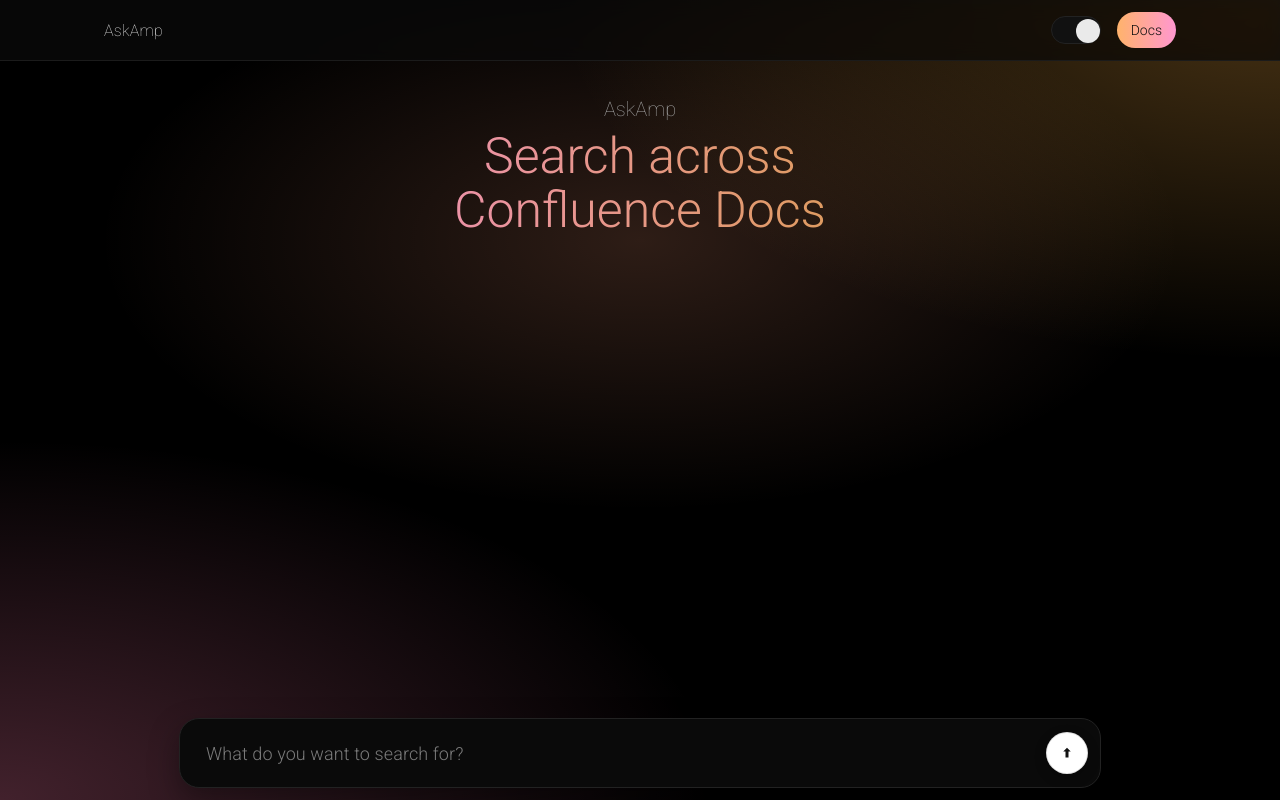
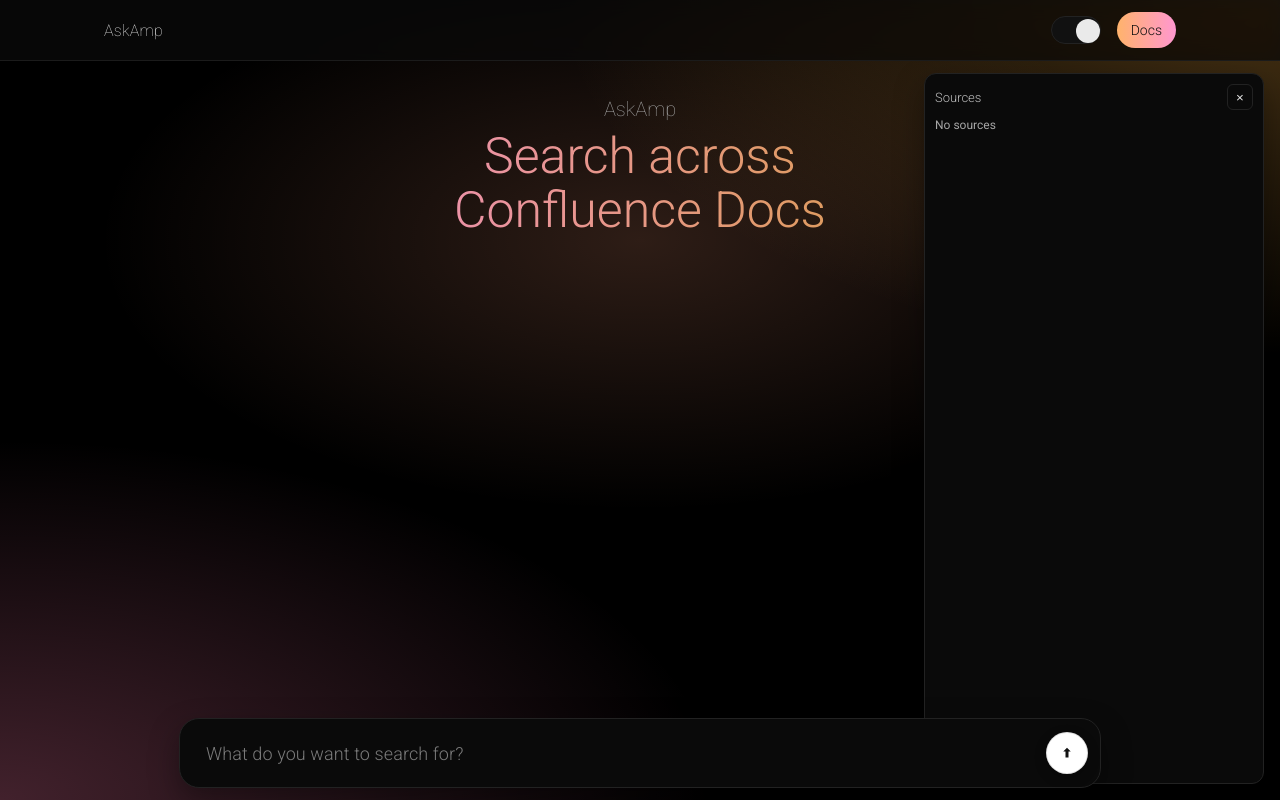
Before and after one commit to saswatnayak1998/enterpriseAgent, a Next.js app: page / in a window 1280 px wide. Built offline with nearby package versions, Linux system fonts and the light colour scheme.

Commit message:
fixed light mode sources

```diff
--- a/app/api/chat/route.ts
+++ b/app/api/chat/route.ts
@@ -8,11 +8,11 @@
 
 type RetrieverResult = { source: string; text: string; score?: number };
 
-type Reference = { label: string; url: string };
+type Reference = { label: string; url: string; snippet?: string };
 
 const SYSTEM_PROMPT =
 	"You are an LLM developed by Amperesand (by Saswat). You were made by Saswat. You will be fed data from documents. " +
-	"Do not copy-paste content from the docs; instead, make sense of it and answer the user's query clearly and concisely. " +
+	"Do not copy-paste content from the docs; instead, make sense of it and answer the user's query clearly and with formatting. " +
 	"If the provided context is insufficient, say you don't know. When available, include brief citations." +
 	"If there are conflicting information in the document, state it along with sources." +
 	"If the query is not related with any chunks, then answer based on your knowledge base and dont show the sources.";
@@ -44,13 +44,13 @@
 
 	const apiKey = process.env.NIM_API_KEY;
 	const base = process.env.NIM_BASE_URL || 'https://integrate.api.nvidia.com/v1';
-	const model = process.env.NIM_MODEL || 'openai/gpt-oss-20b';
+	const model = process.env.NIM_MODEL || 'openai/gpt-oss-120b';
 	if (!apiKey) {
 		return NextResponse.json({ error: 'Missing NIM_API_KEY' }, { status: 401 });
 	}
 
-	const topK = Number(process.env.TOP_K || '4');
-	const minScore = Number(process.env.MIN_SCORE || '0.25');
+	const topK = Number(process.env.TOP_K || '8');
+	const minScore = Number(process.env.MIN_SCORE || '-0.1');
 	const items = await fetchContext(query, topK, minScore);
 	const hasRelevant = items.length > 0;
 	const contextBlocks = items.map((it, i) => `[#${i + 1}] Source: ${it.source}\n${it.text}`);
@@ -93,7 +93,11 @@
 
 		const answer = data?.choices?.[0]?.message?.content ?? '';
 		const references: Reference[] = hasRelevant
-			? items.map((it, i) => ({ label: `#${i + 1} ${it.source}`, url: `${process.env.RETRIEVER_URL}/raw?source=${encodeURIComponent(it.source)}` }))
+			? items.map((it, i) => ({
+				label: `#${i + 1} ${it.source}`,
+				url: `${process.env.RETRIEVER_URL}/raw?source=${encodeURIComponent(it.source)}`,
+				snippet: it.text
+			}))
 			: [];
 
 		return NextResponse.json({ answer, usedRag: hasRelevant, chunks: hasRelevant ? items : [], references });
--- a/app/page.tsx
+++ b/app/page.tsx
@@ -4,7 +4,7 @@
 
 type Theme = 'dark' | 'light';
 
-type Msg = { role: 'user' | 'assistant'; content: string; references?: { label: string; url: string }[] };
+type Msg = { role: 'user' | 'assistant'; content: string; references?: { label: string; url: string; snippet?: string }[] };
 
 export default function Page() {
 	const [messages, setMessages] = useState<Msg[]>([]);
@@ -26,6 +26,11 @@
 	const [footerHeight, setFooterHeight] = useState(160);
 	const headerRef = useRef<HTMLDivElement>(null);
 	const [headerHeight, setHeaderHeight] = useState(0);
+	// Sidebar state and selection persistence
+	const [sideOpen, setSideOpen] = useState(true);
+	const [followLatest, setFollowLatest] = useState(true);
+	const [selectedTurn, setSelectedTurn] = useState<number | null>(null);
+	const [hydrated, setHydrated] = useState(false);
 
 	useEffect(() => {
 		const onResize = () => setIsSmall(window.innerWidth < 820);
@@ -33,6 +38,32 @@
 		window.addEventListener('resize', onResize);
 		return () => window.removeEventListener('resize', onResize);
 	}, []);
+
+	// Load persisted state
+	useEffect(() => {
+		try {
+			const raw = localStorage.getItem('askamp_chat_v1');
+			if (!raw) { setHydrated(true); return; }
+			const parsed = JSON.parse(raw || '{}');
+			if (Array.isArray(parsed.messages)) setMessages(parsed.messages);
+			if (parsed.theme === 'dark' || parsed.theme === 'light') setTheme(parsed.theme);
+			if (typeof parsed.sideOpen === 'boolean') setSideOpen(parsed.sideOpen);
+			if (typeof parsed.followLatest === 'boolean') setFollowLatest(parsed.followLatest);
+			if (typeof parsed.selectedTurn === 'number' || parsed.selectedTurn === null) setSelectedTurn(parsed.selectedTurn);
+		} catch {}
+		setHydrated(true);
+	}, []);
+
+	// Persist state on changes
+	useEffect(() => {
+		if (!hydrated) return;
+		try {
+			localStorage.setItem(
+				'askamp_chat_v1',
+				JSON.stringify({ messages, theme, sideOpen, followLatest, selectedTurn })
+			);
+		} catch {}
+	}, [messages, theme, sideOpen, followLatest, selectedTurn, hydrated]);
 
 	useEffect(() => {
 		const RO = (window as any).ResizeObserver;
@@ -135,9 +166,11 @@
 					{
 						role: 'assistant',
 						content: data.answer ?? 'No answer',
-						references: (data.references as { label: string; url: string }[]) || []
+						references: (data.references as { label: string; url: string; snippet?: string }[]) || []
 					}
 				]);
+				// If following latest, auto-select new turn
+				if (followLatest) setSelectedTurn(null);
 			}
 		} catch (e: any) {
 			setMessages((m) => [...m, { role: 'assistant', content: `Error: ${e?.message || e}` }]);
@@ -186,6 +219,124 @@
 		color: 'transparent',
 		animation: 'shimmerText 9s linear infinite'
 	};
+	const shimmerGoldStyle: React.CSSProperties = {
+		background: 'linear-gradient(90deg, rgba(255,222,173,0.92), rgba(255,245,210,0.9), rgba(255,222,173,0.92))',
+		backgroundSize: '200% 100%',
+		WebkitBackgroundClip: 'text',
+		backgroundClip: 'text',
+		color: 'transparent',
+		animation: 'shimmerText 9s linear infinite'
+	};
+
+	// Minimal Markdown renderer (bold, italics, lists, paragraphs)
+	function renderInline(text: string): React.ReactNode[] {
+		const nodes: React.ReactNode[] = [];
+		let last = 0;
+		const re = /\*\*(.*?)\*\*|__(.*?)__|\*(.*?)\*|_(.*?)_/g;
+		let m: RegExpExecArray | null;
+		let key = 0;
+		while ((m = re.exec(text)) !== null) {
+			if (m.index > last) nodes.push(text.slice(last, m.index));
+			const content = m[1] ?? m[2] ?? m[3] ?? m[4] ?? '';
+			if (m[1] || m[2]) nodes.push(<strong key={`b-${key++}`}>{content}</strong>);
+			else nodes.push(<em key={`i-${key++}`}>{content}</em>);
+			last = m.index + m[0].length;
+		}
+		if (last < text.length) nodes.push(text.slice(last));
+		return nodes;
+	}
+
+	function renderMarkdown(md: string): React.ReactNode {
+		const lines = (md || '').replace(/\r/g, '').split('\n');
+		const blocks: React.ReactNode[] = [];
+		let i = 0;
+		let blockKey = 0;
+		const isUl = (s: string) => /^\s*[-*+]\s+/.test(s);
+		const isOl = (s: string) => /^\s*\d+\.\s+/.test(s);
+		const isTableLine = (s: string) => /^\s*\|.*\|\s*$/.test(s);
+		const isHr = (s: string) => /^\s*([-*_])\1\1+\s*$/.test(s);
+		const isHeading = (s: string) => /^\s{0,3}#{1,3}\s+/.test(s);
+		while (i < lines.length) {
+			if (/^\s*$/.test(lines[i])) { i++; continue; }
+			if (isHr(lines[i])) { blocks.push(<div key={`hr-${blockKey++}`} style={{ borderTop: `1px solid ${theme === 'dark' ? '#1f1f1f' : '#e5e7eb'}`, margin: '14px 0' }} />); i++; continue; }
+			if (isHeading(lines[i])) {
+				const m = lines[i].match(/^(\s{0,3})(#{1,3})\s+(.*)$/)!;
+				const level = m[2].length; const text = m[3].trim(); i++;
+				const common = { margin: '10px 0 6px', fontWeight: 300 } as React.CSSProperties;
+				if (level === 1) blocks.push(<h1 key={`h-${blockKey++}`} style={{ ...common, fontSize: 28 }}>{renderInline(text)}</h1>);
+				else if (level === 2) blocks.push(<h2 key={`h-${blockKey++}`} style={{ ...common, fontSize: 22 }}>{renderInline(text)}</h2>);
+				else blocks.push(<h3 key={`h-${blockKey++}`} style={{ ...common, fontSize: 18 }}>{renderInline(text)}</h3>);
+				continue;
+			}
+			if (isTableLine(lines[i])) {
+				const tbl: string[] = [];
+				while (i < lines.length && isTableLine(lines[i])) { tbl.push(lines[i]); i++; }
+				blocks.push(
+					<div key={`tbl-${blockKey++}`} style={{ margin: '10px 0' }}>
+						{(() => {
+							const border = theme === 'dark' ? '#2a2a2a' : '#e5e7eb';
+							const rows = tbl.map((l) => l.trim()).filter((l) => /^\|.*\|$/.test(l)).map((l) => l.replace(/^\||\|$/g, ''));
+							const cells = rows.map((r) => r.split('|').map((c) => c.trim()));
+							let header: string[] | null = null; let startIdx = 0;
+							if (cells.length >= 2 && /^[-:\s\|]+$/.test(rows[1])) { header = cells[0]; startIdx = 2; }
+							return (
+								<table style={{ width: '100%', borderCollapse: 'collapse', fontSize: 14 }}>
+									{header && (
+										<thead><tr>{header.map((h, i) => (<th key={i} style={{ textAlign: 'left', border: `1px solid ${border}`, padding: '6px 8px', fontWeight: 500 }}>{h}</th>))}</tr></thead>
+									)}
+									<tbody>
+										{cells.slice(startIdx).map((row, ri) => (
+											<tr key={ri}>{row.map((c, ci) => (<td key={ci} style={{ border: `1px solid ${border}`, padding: '6px 8px', verticalAlign: 'top' }}>{renderInline(c)}</td>))}</tr>
+										))}
+									</tbody>
+								</table>
+							);
+						})()}
+					</div>
+				);
+				continue;
+			}
+			if (isUl(lines[i])) {
+				const items: React.ReactNode[] = [];
+				while (i < lines.length && isUl(lines[i])) {
+					items.push(<li key={`li-${items.length}`}>{renderInline(lines[i].replace(/^\s*[-*+]\s+/, ''))}</li>);
+					i++;
+				}
+				blocks.push(<ul key={`ul-${blockKey++}`} style={{ margin: '8px 0 8px 20px' }}>{items}</ul>);
+				continue;
+			}
+			if (isOl(lines[i])) {
+				const items: React.ReactNode[] = [];
+				while (i < lines.length && isOl(lines[i])) {
+					items.push(<li key={`li-${items.length}`}>{renderInline(lines[i].replace(/^\s*\d+\.\s+/, ''))}</li>);
+					i++;
+				}
+				blocks.push(<ol key={`ol-${blockKey++}`} style={{ margin: '8px 0 8px 20px' }}>{items}</ol>);
+				continue;
+			}
+			const para: string[] = [];
+			while (i < lines.length && !/^\s*$/.test(lines[i]) && !isUl(lines[i]) && !isOl(lines[i]) && !isTableLine(lines[i]) && !isHeading(lines[i]) && !isHr(lines[i])) {
+				para.push(lines[i]);
+				i++;
+			}
+			const text = para.join(' ').trim();
+			if (text) blocks.push(<p key={`p-${blockKey++}`} style={{ margin: '10px 0' }}>{renderInline(text)}</p>);
+		}
+		return <>{blocks}</>;
+	}
+
+	// Right panel data
+	const assistantTurns = messages.map((m, i) => ({ m, i })).filter((x) => x.m.role === 'assistant' && x.m.references && x.m.references.length > 0);
+	const effectiveTurnIndex = followLatest ? (assistantTurns.length ? assistantTurns[assistantTurns.length - 1].i : null) : (selectedTurn ?? (assistantTurns.length ? assistantTurns[assistantTurns.length - 1].i : null));
+	const sideRefs = effectiveTurnIndex != null ? (messages[effectiveTurnIndex].references || []) : [];
+	const turnOptions = assistantTurns.map(({ i }) => {
+		let q = '';
+		for (let j = i - 1; j >= 0; j--) { if (messages[j].role === 'user') { q = messages[j].content; break; } }
+		const label = (q || 'Question').replace(/\s+/g, ' ').slice(0, 60) + (q.length > 60 ? '…' : '');
+		return { i, label };
+	});
+	const rightPanelW = 340;
+	const mainMaxWidth = !isSmall && sideOpen && (sideRefs.length > 0 || turnOptions.length > 0) ? `min(920px, calc(100vw - ${rightPanelW + 48}px))` : 920;
 
 	return (
 		<div style={{ height: '100vh', display: 'grid', gridTemplateRows: 'auto 1fr auto', alignItems: 'start', overflow: 'hidden' }}>
@@ -225,7 +376,8 @@
 			</nav>
 
 			{/* Messages above input (scrollable) */}
-			<main ref={listRef} style={{ maxWidth: 920, margin: '0 auto', width: '100%', padding: `${headerHeight + 12}px 16px ${footerHeight + 32}px`, overflowY: 'auto', boxSizing: 'border-box', WebkitOverflowScrolling: 'touch', touchAction: 'pan-y', minHeight: 0 }}>
+			<main ref={listRef as any} style={{ position: 'fixed', top: headerHeight + 12, left: 0, right: (!isSmall && sideOpen && (sideRefs.length > 0 || turnOptions.length > 0)) ? rightPanelW + 32 : 0, bottom: footerHeight + 24, overflowY: 'auto', WebkitOverflowScrolling: 'touch', touchAction: 'pan-y' }}>
+			<div style={{ maxWidth: mainMaxWidth as any, margin: '0 auto', width: '100%', padding: '0 16px' }}>
 			<section style={{ textAlign: 'center', padding: '24px 12px 24px' }}>
 					<div style={{ fontSize: 20, fontWeight: 100, marginBottom: 8, color: textColorMuted }}>AskAmp</div>
 					<h1 style={{ margin: '0 auto', maxWidth: 560, fontSize: 50, lineHeight: 1.08, fontWeight: 300, ...shimmerStyle }}>Search across Confluence Docs</h1>
@@ -233,29 +385,80 @@
 				</section>
 
 				{messages.map((m, i) => (
-					<div key={i} style={{ margin: '0 auto', maxWidth: 820, background: 'transparent', borderRadius: 12, padding: '8px 0' }}>
-						<div style={{ fontSize: 12, color: textColorMuted, marginBottom: 6 }}>{m.role}</div>
-						<div style={{ whiteSpace: 'pre-wrap', fontSize: 16, lineHeight: 1.6 }}>{m.content}</div>
-						{m.role === 'assistant' && m.references && m.references.length > 0 && (
-							<div style={{ marginTop: 12 }}>
-								<div style={{ fontSize: 13, opacity: 0.8, marginBottom: 8, fontWeight: 300 }}>Sources</div>
-								<div style={{ display: 'grid', gridTemplateColumns: 'repeat(auto-fill, minmax(120px, auto))', gap: 8 }}>
-									{m.references.map((ref, idx) => {
-										const display = ref.label.replace(/^#\d+\s+/, '');
-										return (
-											<a key={idx} href={ref.url} target="_blank" rel="noreferrer" style={{ textDecoration: 'none', color: 'inherit' }}>
-												<div style={{ border: `1px solid ${refTileBorder}`, borderRadius: 10, background: refTileBg, padding: '8px 10px', fontSize: 12, fontWeight: 300, whiteSpace: 'nowrap', overflow: 'hidden', textOverflow: 'ellipsis' }}>{display}</div>
-											</a>
-										);
-									})}
-								</div>
-							</div>
+					<div key={i} style={{ margin: '0 auto', maxWidth: 820, background: 'transparent', borderRadius: 12, padding: '10px 0' }}>
+						{m.role === 'user' && <div style={{ fontSize: 12, color: textColorMuted, marginBottom: 6 }}>you</div>}
+						{m.role === 'assistant' ? (
+							<div style={{ fontSize: 18, lineHeight: 1.7, fontWeight: 300 }}>{renderMarkdown(m.content)}</div>
+						) : (
+							<div style={{ whiteSpace: 'pre-wrap', fontSize: 16, lineHeight: 1.7, ...shimmerGoldStyle }}>{m.content}</div>
 						)}
 					</div>
 				))}
 				{loading && <div style={{ color: textColorMuted, padding: '8px 0' }}>Thinking…</div>}
 				<div ref={bottomRef} style={{ height: footerHeight + 120 }} />
+			</div>
 			</main>
+
+			{/* Right-side Sources panel (desktop only) */}
+			{!isSmall && sideOpen && (
+				<aside
+					style={{
+						position: 'fixed',
+						top: headerHeight + 12,
+						right: 16,
+						bottom: 16,
+						width: rightPanelW,
+						background: surface,
+						border: `1px solid ${borderColor}`,
+						borderRadius: 12,
+						boxShadow: shadow,
+						padding: 10,
+						boxSizing: 'border-box',
+						overflowY: 'auto',
+						WebkitOverflowScrolling: 'touch',
+						overflowX: 'hidden',
+						overscrollBehavior: 'contain'
+					}}
+				>
+					<div style={{ display: 'flex', alignItems: 'center', justifyContent: 'space-between', gap: 8, marginBottom: 8 }}>
+						<div style={{ fontSize: 13, opacity: 0.8, fontWeight: 300 }}>Sources</div>
+						<button aria-label="Close" onClick={() => setSideOpen(false)} style={{ width: 26, height: 26, borderRadius: 6, border: `1px solid ${borderColor}`, background: 'transparent', color: 'inherit', cursor: 'pointer' }}>×</button>
+					</div>
+					{assistantTurns.length > 0 && (
+						<div style={{ display: 'flex', alignItems: 'center', gap: 8, marginBottom: 8 }}>
+							<select value={effectiveTurnIndex ?? ''} onChange={(e) => { setSelectedTurn(Number(e.target.value)); setFollowLatest(false); }} style={{ flex: 1, background: 'transparent', color: 'inherit', border: `1px solid ${borderColor}`, borderRadius: 8, padding: '6px 8px', fontSize: 12 }}>
+								{turnOptions.map((opt) => (
+									<option key={opt.i} value={opt.i} style={{ color: '#000' }}>{opt.label}</option>
+								))}
+							</select>
+							<label style={{ display: 'flex', alignItems: 'center', gap: 6, fontSize: 12, opacity: 0.8 }}>
+								<input type="checkbox" checked={followLatest} onChange={(e) => setFollowLatest(e.target.checked)} />
+								<span>Follow latest</span>
+							</label>
+						</div>
+					)}
+					<div style={{ display: 'flex', flexDirection: 'column', gap: 8 }}>
+						{(sideRefs || []).map((ref, idx) => {
+							const display = ref.label.replace(/^#\d+\s+/, '');
+							return (
+								<a key={idx} href={ref.url} target="_blank" rel="noreferrer" style={{ textDecoration: 'none', color: 'inherit' }}>
+									<div style={{ border: `1px solid ${refTileBorder}`, borderRadius: 10, background: refTileBg, padding: '8px 10px', fontSize: 12, fontWeight: 300 }}>
+										<div style={{ whiteSpace: 'nowrap', overflow: 'hidden', textOverflow: 'ellipsis' }}>{display}</div>
+										{ref.snippet && (
+											<div style={{ marginTop: 6, fontSize: 12, opacity: 0.9, display: '-webkit-box', WebkitLineClamp: 4 as any, WebkitBoxOrient: 'vertical' as any, overflow: 'hidden', lineHeight: 1.4 }}>{ref.snippet}</div>
+										)}
+									</div>
+								</a>
+							);
+						})}
+						{(sideRefs || []).length === 0 && <div style={{ fontSize: 12, opacity: 0.7 }}>No sources</div>}
+					</div>
+				</aside>
+			)}
+			{/* Reopen button for sidebar */}
+			{!isSmall && !sideOpen && (
+				<button onClick={() => setSideOpen(true)} style={{ position: 'fixed', right: 16, bottom: 16, zIndex: 1200, padding: '10px 12px', borderRadius: 999, border: `1px solid ${borderColor}`, background: surface, color: 'inherit', boxShadow: shadow, ...thinText }}>Sources</button>
+			)}
 
 			{/* Bottom-fixed input */}
 			<footer
```
